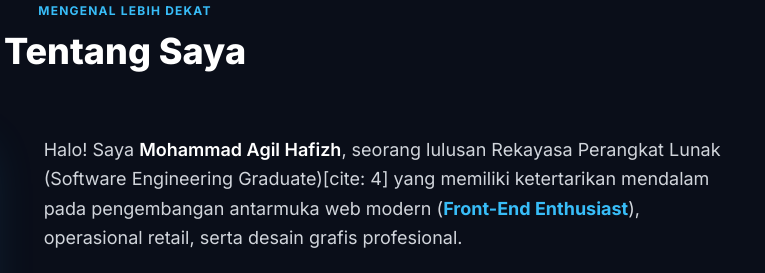
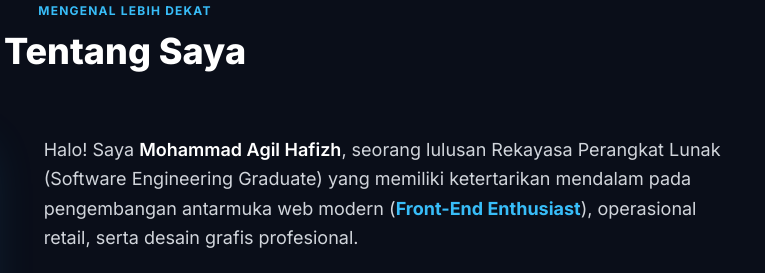
Before and after one commit to Agil210526/PORTOFOLIO-AGIL, a plain HTML site: page index.html in a window 1280 px wide. Shown: the part 894-1167 px from the top of the page, 515-1280 px from the left. Drawn offline with nearby package versions, Linux system fonts and the light colour scheme.

```diff
--- a/index.html
+++ b/index.html
@@ -132,7 +132,7 @@
 
                 <div class="lg:col-span-7 space-y-6 text-gray-300">
                     <p class="text-lg leading-relaxed">
-                        Halo! Saya <strong class="text-white font-semibold">Mohammad Agil Hafizh</strong>, seorang lulusan Rekayasa Perangkat Lunak (Software Engineering Graduate)[cite: 4] yang memiliki ketertarikan mendalam pada pengembangan antarmuka web modern (<strong class="text-sky-400">Front-End Enthusiast</strong>), operasional retail, serta desain grafis profesional.
+                        Halo! Saya <strong class="text-white font-semibold">Mohammad Agil Hafizh</strong>, seorang lulusan Rekayasa Perangkat Lunak (Software Engineering Graduate) yang memiliki ketertarikan mendalam pada pengembangan antarmuka web modern (<strong class="text-sky-400">Front-End Enthusiast</strong>), operasional retail, serta desain grafis profesional.
                     </p>
                     <p class="leading-relaxed">
                         Kombinasi latar belakang teknis pemrograman dan keterampilan visual menggunakan <strong class="text-white">Adobe Photoshop, CorelDRAW, dan Adobe Illustrator</strong> memungkinkan saya untuk merancang identitas visual, materi promosi, serta antarmuka web yang estetis dan fungsional.
```
